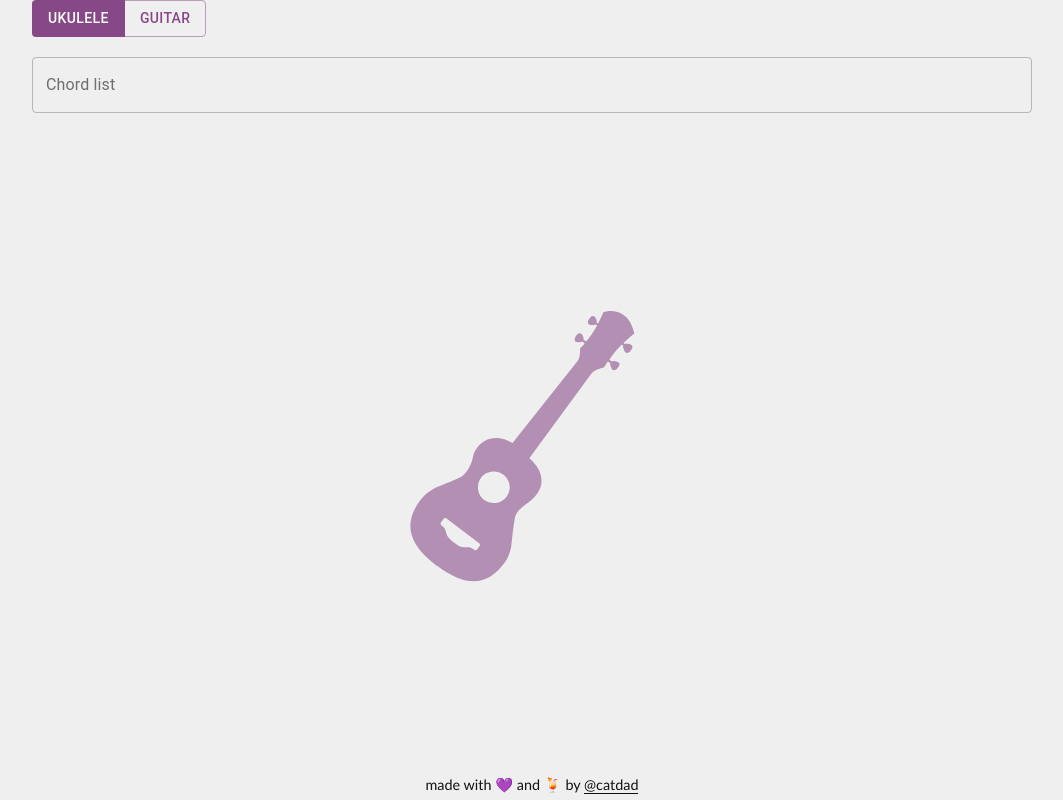
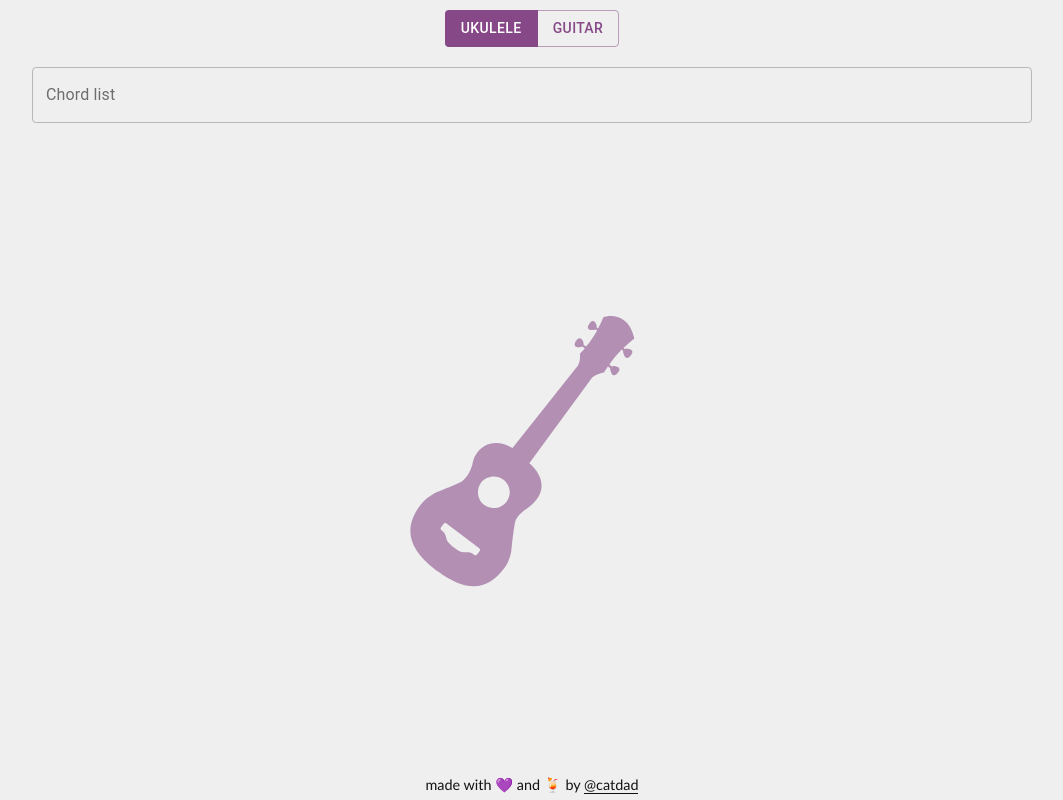
Before and after one commit to catdad/chord-explorer, a React (Vite) app: page / in a window 1280 px wide. Shown: the whole page, without its empty margins (108-1171 px from the left). Built offline with nearby package versions, Linux system fonts and the light colour scheme.

Commit message:
aligning instruments toggle to the center, setting padding

```diff
--- /dev/null
+++ b/src/components/Instrument/Instrument.css
@@ -0,0 +1,4 @@
+.instrument-input {
+  padding: 10px 0 0;
+  justify-content: center;
+}
--- a/src/components/Instrument/Instrument.jsx
+++ b/src/components/Instrument/Instrument.jsx
@@ -3,6 +3,7 @@ import ButtonGroup from '@material-ui/core/ButtonGroup';
 import Button from '@material-ui/core/Button';
 
 import { noop } from '../../utils.js';
+import './Instrument.css';
 
 const next = {
   ukulele: 'guitar',
@@ -15,7 +16,7 @@ export default function Instrument({ instrument = 'ukulele', onChange = noop } =
   }, [onChange]);
 
   return (
-    <ButtonGroup>
+    <ButtonGroup className="instrument-input">
       <Button
         color="primary"
         variant={ instrument === 'ukulele' ? 'contained' : 'outlined' }
```
